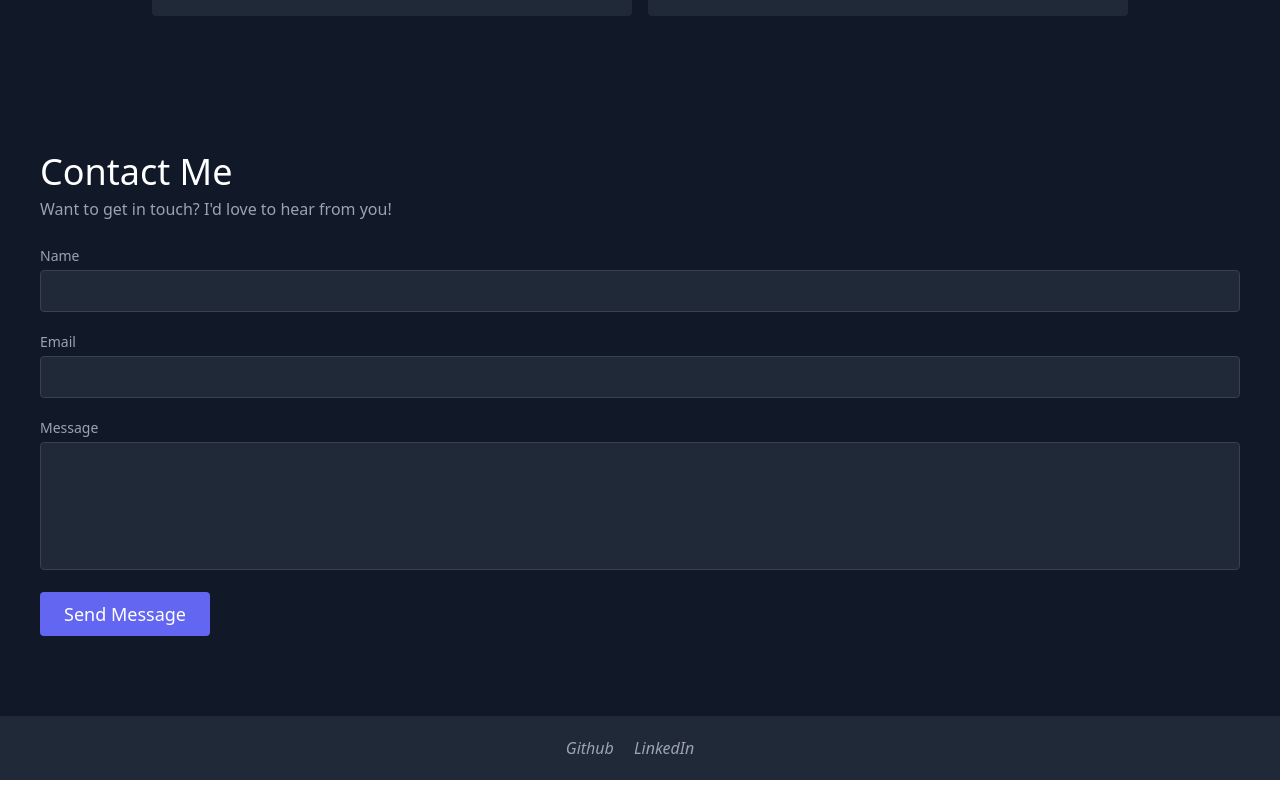
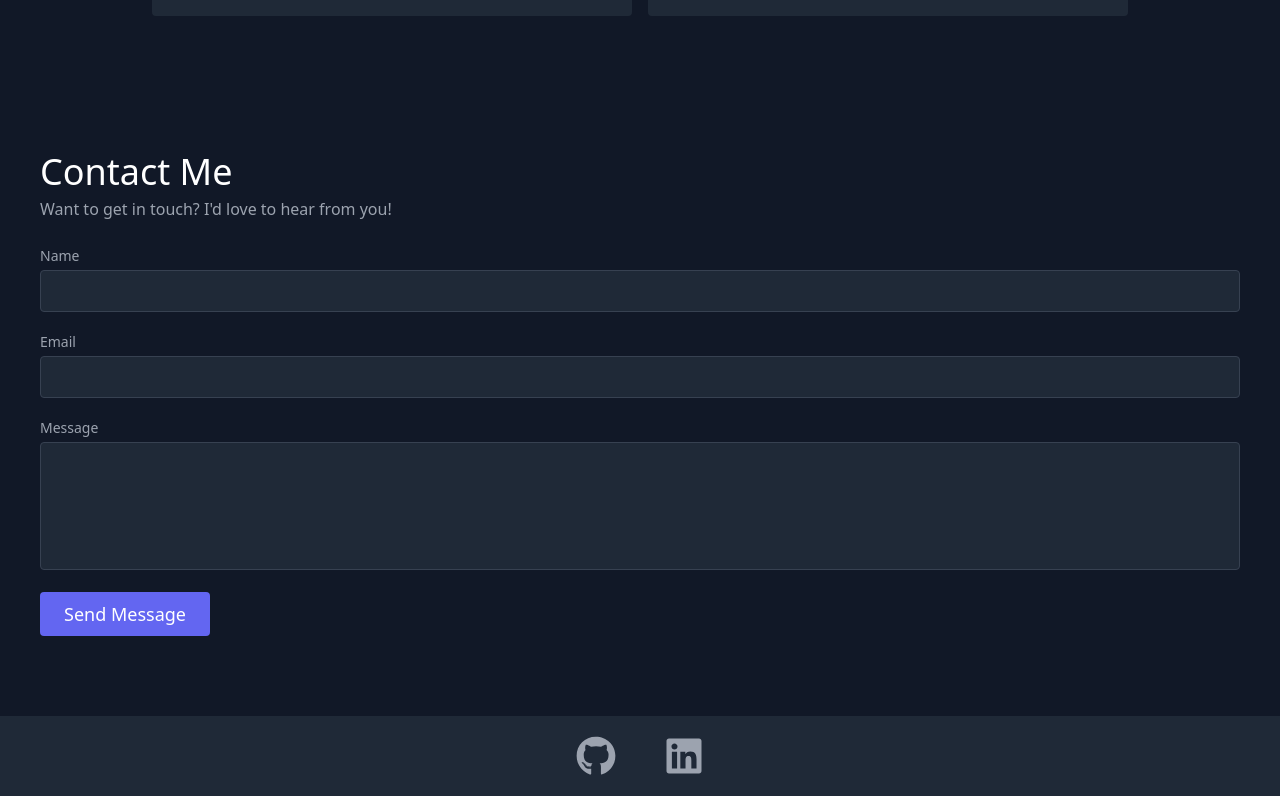
Before and after one commit to evperkinsjr/react-portfolio, a React (Create React App) app: page / in a window 1280 px wide. Shown: the part 2536-3332 px from the top of the page. Built offline with nearby package versions, Linux system fonts and the light colour scheme.

Commit message:
added github and linkedin icons to footer

```diff
--- a/src/components/Footer.js
+++ b/src/components/Footer.js
@@ -1,15 +1,16 @@
 import React from "react";
+import { FaGithub, FaLinkedin } from "react-icons/fa";
 
 export default function Footer() {
   return (
     <footer className="bg-gray-800 bottom-0 z-10">
       <div className="container mx-auto flex flex-wrap p-5 flex-col md:flex-row items-center">
         <address className="mx-auto flex flex-wrap items-center text-base justify-center">
-          <a href="https://github.com/evperkinsjr" className="mr-5 hover:text-white">
-            Github
+          <a href="https://github.com/evperkinsjr" className="mx-6 hover:text-white">
+            <FaGithub size="40"/>
           </a>
-          <a href="https://www.linkedin.com/in/enricoperkinsjr/" className="mr-5 hover:text-white">
-            LinkedIn
+          <a href="https://www.linkedin.com/in/enricoperkinsjr/" className="mx-6 hover:text-white">
+            <FaLinkedin size="40"/>
           </a>
         </address>
       </div>
```
